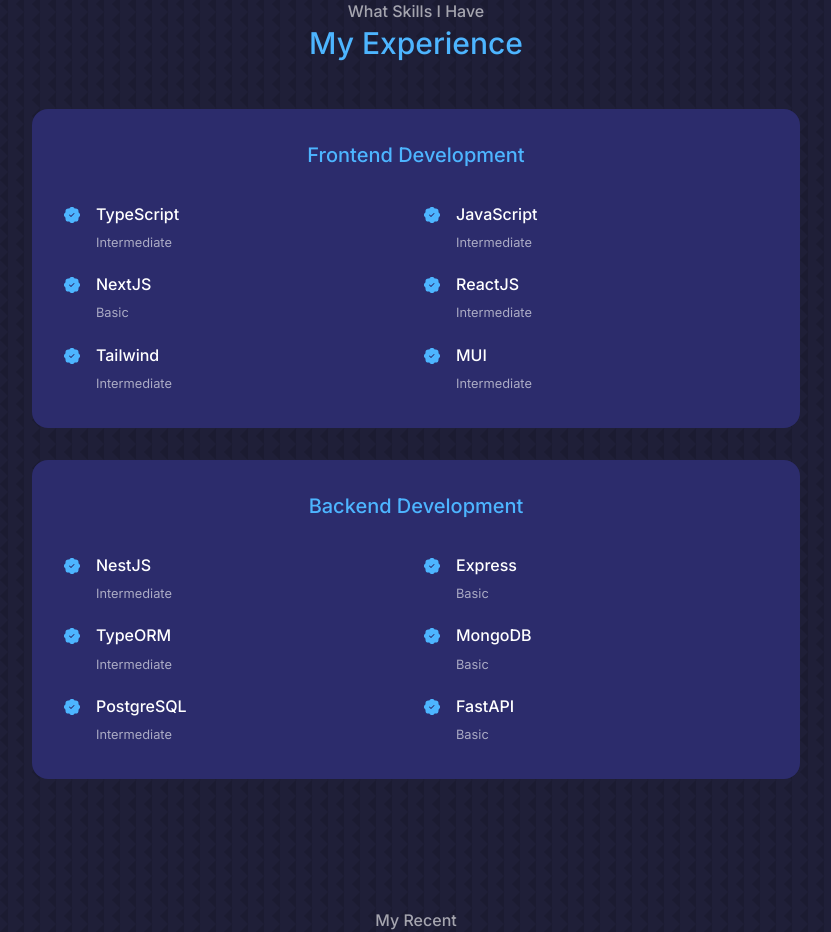
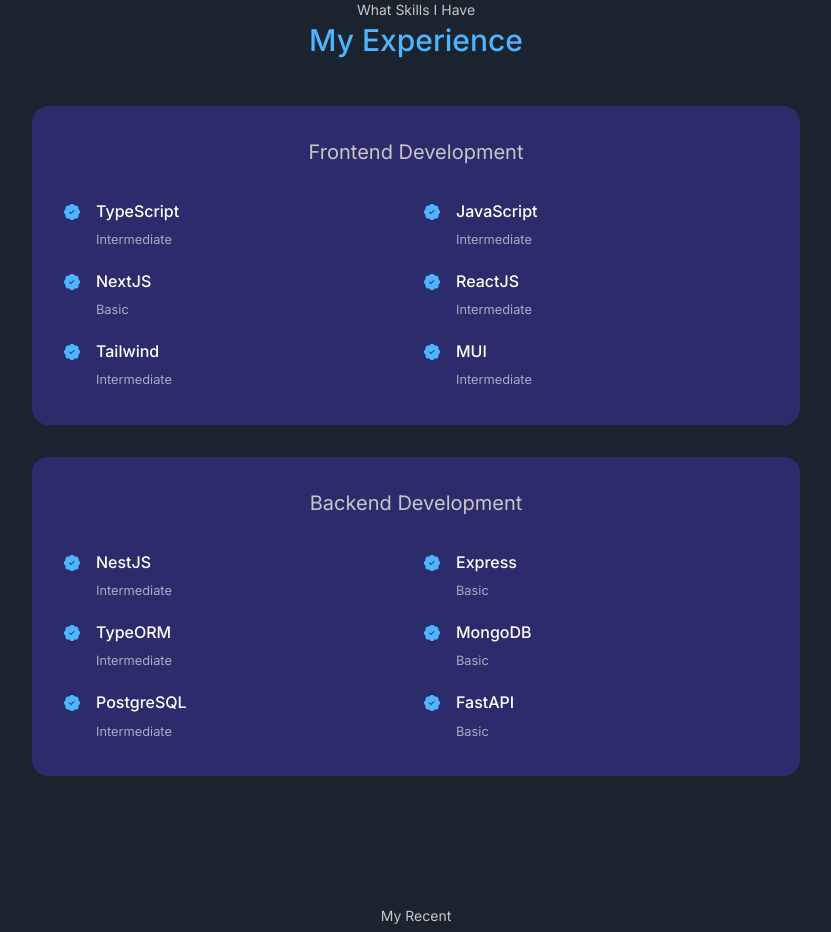
Before and after one commit to Notties/Next13-Portfolio, a Next.js app: page / in a window 1280 px wide. Shown: the part 1700-2632 px from the top of the page, without its empty margins (224-1055 px from the left). Built offline with nearby package versions, Linux system fonts and the light colour scheme.

Commit message:
add motion

```diff
--- a/app/components/experience/Experience.tsx
+++ b/app/components/experience/Experience.tsx
@@ -1,14 +1,31 @@
 "use client";
 
+import {
+  fadeIn,
+  staggerContainer,
+  textContainer,
+  textContainerCustom,
+  textVariant,
+  textVariant2,
+} from "@/app/utils/motion";
+import { motion } from "framer-motion";
 import { BsPatchCheckFill } from "react-icons/bs";
+import { TypingText } from "../CustomTexts";
 
 const Experience = () => {
   return (
     <>
       <section id="experience">
-        <h5>What Skills I Have</h5>
+        <motion.div
+          variants={staggerContainer}
+          initial="hidden"
+          whileInView="show"
+          viewport={{ once: false, amount: 0.25 }}
+          className="text-center"
+        >
+          <TypingText title="What Skills I Have" textStyles="text-center" />
+        </motion.div>
         <h2 className="text-3xl">My Experience</h2>
-
         {/* experience__container */}
         <div
           className="container grid grid-cols-2 gap-[2rem]
@@ -29,13 +46,29 @@
 
                 "
           >
-            <h3 className="text-center mb-[2rem] text-primary text-xl">
-              Frontend Development
-            </h3>
+            <motion.div
+              variants={staggerContainer}
+              initial="hidden"
+              whileInView="show"
+              viewport={{ once: false, amount: 0.25 }}
+              className="text-center mb-[2rem] text-xl"
+            >
+              <TypingText
+                title="Frontend Development"
+                textStyles="text-center text-xl"
+              />
+            </motion.div>
             <div
               className="grid grid-cols-2 gap-y-[2rem]
             max-[1280px]:gap-[1rem]
           "
+            >
+              <>
+                <motion.div
+                  variants={fadeIn("up", "tween", 0.3, 1)}
+                  initial="hidden"
+                  whileInView="show"
+                  viewport={{ once: false, amount: 0.25 }}
                 >
                   <article
                     className="flex gap-[1rem]
@@ -45,9 +78,19 @@
                     <BsPatchCheckFill className="mt-[6px] text-primary" />
                     <div>
                       <h4>TypeScript</h4>
+                      <motion.p variants={textContainerCustom(3)}>
                         <small className="text-light">Intermediate</small>
+                      </motion.p>
                     </div>
                   </article>
+                </motion.div>
+
+                <motion.div
+                  variants={fadeIn("up", "tween", 0.4, 1)}
+                  initial="hidden"
+                  whileInView="show"
+                  viewport={{ once: false, amount: 0.25 }}
+                >
                   <article
                     className="flex gap-[1rem]
               max-[420px]:text-[13px]
@@ -56,9 +99,19 @@
                     <BsPatchCheckFill className="mt-[6px] text-primary" />
                     <div>
                       <h4>JavaScript</h4>
+                      <motion.p variants={textContainerCustom(3)}>
                         <small className="text-light">Intermediate</small>
+                      </motion.p>
                     </div>
                   </article>
+                </motion.div>
+
+                <motion.div
+                  variants={fadeIn("up", "tween", 0.5, 1)}
+                  initial="hidden"
+                  whileInView="show"
+                  viewport={{ once: false, amount: 0.25 }}
+                >
                   <article
                     className="flex gap-[1rem]
               max-[420px]:text-[13px]
@@ -67,9 +120,19 @@
                     <BsPatchCheckFill className="mt-[6px] text-primary" />
                     <div>
                       <h4>NextJS</h4>
+                      <motion.p variants={textContainerCustom(4)}>
                         <small className="text-light">Basic</small>
+                      </motion.p>
                     </div>
                   </article>
+                </motion.div>
+
+                <motion.div
+                  variants={fadeIn("up", "tween", 0.6, 1)}
+                  initial="hidden"
+                  whileInView="show"
+                  viewport={{ once: false, amount: 0.25 }}
+                >
                   <article
                     className="flex gap-[1rem]
               max-[420px]:text-[13px]
@@ -78,9 +141,19 @@
                     <BsPatchCheckFill className="mt-[6px] text-primary" />
                     <div>
                       <h4>ReactJS</h4>
+                      <motion.p variants={textContainerCustom(3)}>
                         <small className="text-light">Intermediate</small>
+                      </motion.p>
                     </div>
                   </article>
+                </motion.div>
+
+                <motion.div
+                  variants={fadeIn("up", "tween", 0.7, 1)}
+                  initial="hidden"
+                  whileInView="show"
+                  viewport={{ once: false, amount: 0.25 }}
+                >
                   <article
                     className="flex gap-[1rem]
               max-[420px]:text-[13px]
@@ -89,9 +162,19 @@
                     <BsPatchCheckFill className="mt-[6px] text-primary" />
                     <div>
                       <h4>Tailwind</h4>
+                      <motion.p variants={textContainerCustom(3)}>
                         <small className="text-light">Intermediate</small>
+                      </motion.p>
                     </div>
                   </article>
+                </motion.div>
+
+                <motion.div
+                  variants={fadeIn("up", "tween", 0.8, 1)}
+                  initial="hidden"
+                  whileInView="show"
+                  viewport={{ once: false, amount: 0.25 }}
+                >
                   <article
                     className="flex gap-[1rem]
               max-[420px]:text-[13px]
@@ -100,12 +183,18 @@
                     <BsPatchCheckFill className="mt-[6px] text-primary" />
                     <div>
                       <h4>MUI</h4>
+
+                      <motion.p variants={textContainerCustom(3)}>
                         <small className="text-light">Intermediate</small>
+                      </motion.p>
                     </div>
                   </article>
+                </motion.div>
+              </>
             </div>
           </div>
           {/* End of frontend */}
+
           <div
             className="bg-bg-variant border-1  border-solid
                 rounded-[1rem] py-[2.4rem] px-[5rem]
@@ -118,13 +207,28 @@
                 max-[1280px]:mx-auto
           "
           >
-            <h3 className="text-center mb-[2rem] text-primary text-xl">
-              Backend Development
-            </h3>
+            <motion.div
+              variants={staggerContainer}
+              initial="hidden"
+              whileInView="show"
+              viewport={{ once: false, amount: 0.25 }}
+              className="text-center mb-[2rem] text-xl"
+            >
+              <TypingText
+                title="Backend Development"
+                textStyles="text-center text-xl"
+              />
+            </motion.div>
             <div
               className="grid grid-cols-2 gap-y-[2rem]
             max-[1280px]:gap-[1rem]
           "
+            >
+              <motion.div
+                variants={fadeIn("up", "tween", 0.3, 1)}
+                initial="hidden"
+                whileInView="show"
+                viewport={{ once: false, amount: 0.25 }}
               >
                 <article
                   className="flex gap-[1rem]
@@ -134,9 +238,19 @@
                   <BsPatchCheckFill className="mt-[6px] text-primary" />
                   <div>
                     <h4>NestJS</h4>
+                    <motion.p variants={textContainerCustom(3)}>
                       <small className="text-light">Intermediate</small>
+                    </motion.p>
                   </div>
                 </article>
+              </motion.div>
+
+              <motion.div
+                variants={fadeIn("up", "tween", 0.4, 1)}
+                initial="hidden"
+                whileInView="show"
+                viewport={{ once: false, amount: 0.25 }}
+              >
                 <article
                   className="flex gap-[1rem]
               max-[420px]:text-[13px]
@@ -145,9 +259,19 @@
                   <BsPatchCheckFill className="mt-[6px] text-primary" />
                   <div>
                     <h4>Express</h4>
+                    <motion.p variants={textContainerCustom(4)}>
                       <small className="text-light">Basic</small>
+                    </motion.p>
                   </div>
                 </article>
+              </motion.div>
+
+              <motion.div
+                variants={fadeIn("up", "tween", 0.5, 1)}
+                initial="hidden"
+                whileInView="show"
+                viewport={{ once: false, amount: 0.25 }}
+              >
                 <article
                   className="flex gap-[1rem]
               max-[420px]:text-[13px]
@@ -156,9 +280,19 @@
                   <BsPatchCheckFill className="mt-[6px] text-primary" />
                   <div>
                     <h4>TypeORM</h4>
+                    <motion.p variants={textContainerCustom(3)}>
                       <small className="text-light">Intermediate</small>
+                    </motion.p>
                   </div>
                 </article>
+              </motion.div>
+
+              <motion.div
+                variants={fadeIn("up", "tween", 0.6, 1)}
+                initial="hidden"
+                whileInView="show"
+                viewport={{ once: false, amount: 0.25 }}
+              >
                 <article
                   className="flex gap-[1rem]
               max-[420px]:text-[13px]
@@ -167,9 +301,19 @@
                   <BsPatchCheckFill className="mt-[6px] text-primary" />
                   <div>
                     <h4>MongoDB</h4>
+                    <motion.p variants={textContainerCustom(4)}>
                       <small className="text-light">Basic</small>
+                    </motion.p>
                   </div>
                 </article>
+              </motion.div>
+
+              <motion.div
+                variants={fadeIn("up", "tween", 0.7, 1)}
+                initial="hidden"
+                whileInView="show"
+                viewport={{ once: false, amount: 0.25 }}
+              >
                 <article
                   className="flex gap-[1rem]
               max-[420px]:text-[13px]
@@ -184,9 +328,19 @@
                     >
                       PostgreSQL
                     </h4>
+                    <motion.p variants={textContainerCustom(3)}>
                       <small className="text-light">Intermediate</small>
+                    </motion.p>
                   </div>
                 </article>
+              </motion.div>
+
+              <motion.div
+                variants={fadeIn("up", "tween", 0.8, 1)}
+                initial="hidden"
+                whileInView="show"
+                viewport={{ once: false, amount: 0.25 }}
+              >
                 <article
                   className="flex gap-[1rem]
               max-[420px]:text-[13px]
@@ -195,9 +349,12 @@
                   <BsPatchCheckFill className="mt-[6px] text-primary" />
                   <div>
                     <h4>FastAPI</h4>
+                    <motion.p variants={textContainerCustom(4)}>
                       <small className="text-light">Basic</small>
+                    </motion.p>
                   </div>
                 </article>
+              </motion.div>
             </div>
           </div>
         </div>
--- a/app/components/header/Header.tsx
+++ b/app/components/header/Header.tsx
@@ -8,15 +8,17 @@
 import { motion } from "framer-motion";
 const Header = () => {
   return (
+    <>
     <header
       className="h-[100vh] pt-28 overflow-hidden
       max-[1024px]:h-[68vh] max-[600px]:h-[100vh]
     "
     >
+
       <div
         className="
         container text-center items-center h-[100%] relative
-      "
+        "
       >
         <motion.div
           variants={staggerContainer}
@@ -63,6 +65,7 @@
         </motion.div>
       </div>
     </header>
+    </>
   );
 };
 
--- a/app/components/portfolio/Portfolio.tsx
+++ b/app/components/portfolio/Portfolio.tsx
@@ -1,7 +1,10 @@
 "use client";
 
 import Image from "next/image";
-import data from "../../utils/PortfolioData.json";
+import data from "../../constants/PortfolioData.json";
+import { motion } from "framer-motion";
+import { fadeIn, staggerContainer } from "@/app/utils/motion";
+import { TypingText } from "../CustomTexts";
 
 interface MyData {
   id: number;
@@ -18,7 +21,15 @@
   return (
     <>
       <section id="portfolio">
-        <h5>My Recent</h5>
+        <motion.div
+          variants={staggerContainer}
+          initial="hidden"
+          whileInView="show"
+          viewport={{ once: false, amount: 0.25 }}
+          className="text-center"
+        >
+          <TypingText title="My Recent" textStyles="text-center" />
+        </motion.div>
         <h2 className="text-3xl">Portfolio</h2>
 
         {/* portfolio__container */}
@@ -36,6 +47,13 @@
         >
           {jsonData.map(({ id, image, title, github, demo, view }: MyData) => {
             return (
+              <motion.div
+                variants={staggerContainer}
+                initial="hidden"
+                whileInView="show"
+                viewport={{ once: true, amount: 0.25 }}
+              >
+                <motion.div variants={fadeIn("down", "spring", id * 0.5, 0.75)}>
                   <article
                     className="bg-bg-variant border-1  border-solid rounded-[1rem] p-[2rem] text-center
                 hover:bg-opacity-10 backdrop-blur-sm hover:bg-gradient-to-b from-primary-variant transition
@@ -74,26 +92,32 @@
                     <h3 className="my-[1.2rem] text-center">{title}</h3>
                     <div className="flex gap-[1rem] mb-[0.5rem] justify-center">
                       {github ? (
-                    <a
-                      href={github}
-                      className="btn "
-                      target="_blank"
-                    >
+                        <a href={github} className="btn " target="_blank">
                           Github
                         </a>
                       ) : null}
                       {view ? (
-                    <a href={view} className="btn btn-primary" target="_blank">
+                        <a
+                          href={view}
+                          className="btn btn-primary"
+                          target="_blank"
+                        >
                           View
                         </a>
                       ) : null}
                       {demo ? (
-                    <a href={demo} className="btn btn-primary" target="_blank">
+                        <a
+                          href={demo}
+                          className="btn btn-primary"
+                          target="_blank"
+                        >
                           Live Site
                         </a>
                       ) : null}
                     </div>
                   </article>
+                </motion.div>
+              </motion.div>
             );
           })}
         </div>
--- a/app/globals.css
+++ b/app/globals.css
@@ -37,10 +37,10 @@
 }
 
 body {
-    background: var(--color-bg);
+    /* background: var(--color-bg); */
     color: var(--color-white);
     line-height: 1.7;
-    background-image: url(/assets/bg-texture.png);
+    /* background-image: url(/assets/bg-texture.png); */
 }
 
 /* =============== General Styles =============== */
@@ -49,7 +49,48 @@
     margin: 0 auto;
 }
 
-h1, h2, h3, h4, h5 {
+.gradient-01 {
+    position: absolute;
+    background-image: linear-gradient(270deg,
+            hsl(295deg 76% 51%) 0%,
+            hsl(284deg 70% 73%) 26%,
+            hsl(257deg 70% 86%) 39%,
+            hsl(202deg 92% 90%) 50%,
+            hsl(215deg 77% 81%) 61%,
+            hsl(221deg 73% 70%) 74%,
+            hsl(220deg 76% 51%) 100%);
+    filter: blur(125px);
+}
+
+.gradient-03 {
+    position: absolute;
+    width: 404px;
+    height: 800px;
+    left: 20%;
+    top: 5%;
+
+    background: rgba(149, 66, 232, 0.35);
+    filter: blur(175px);
+    transform: rotate(-114.2deg);
+}
+
+.gradient-04 {
+    position: absolute;
+    width: 304px;
+    height: 100vh;
+    left: 30%;
+    top: 10%;
+
+    background: rgba(45, 72, 152, 0.75);
+    filter: blur(200px);
+    transform: rotate(-53.13deg);
+}
+
+h1,
+h2,
+h3,
+h4,
+h5 {
     font-weight: 500;
 }
 
@@ -61,12 +102,13 @@
     margin-top: 8rem;
 }
 
-section > h2, section > h5 {
+section>h2,
+section>h5 {
     text-align: center;
     color: var(--color-light);
 }
 
-section > h2 {
+section>h2 {
     color: var(--color-primary);
     margin-bottom: 3rem;
 }
@@ -123,7 +165,7 @@
         width: var(--container-width-sm);
     }
 
-    section > h2 {
+    section>h2 {
         margin-bottom: 2rem;
     }
 }
--- a/app/page.tsx
+++ b/app/page.tsx
@@ -1,5 +1,3 @@
-
-
 import About from "./components/about/About";
 import Contact from "./components/contact/Contact";
 import Experience from "./components/experience/Experience";
@@ -11,13 +9,21 @@
 export default function Home() {
   return (
     <>
+      <div className="bg-primary-black overflow-hidden">
+        <div className="relative">
           <Header />
+        </div>
         <Nav />
+        <div className="relative">
           <About />
           <Experience />
+        </div>
+        <div className="relative">
           <Portfolio />
           <Contact />
+        </div>
         <Footer />
+      </div>
     </>
   );
 }
--- a/app/utils/motion.ts
+++ b/app/utils/motion.ts
@@ -76,6 +76,16 @@
     transition: { staggerChildren: 0.1, delayChildren: i * 0.1 },
   }),
 };
+
+export const textContainerCustom = (duration: any) => ({
+  hidden: {
+    opacity: 0,
+  },
+  show: (i = 1) => ({
+    opacity: 1,
+    transition: { delay: duration, staggerChildren: 0.1, delayChildren: i * 0.1 },
+  }),
+});
 
 export const textVariant2 = {
   hidden: {
--- a/tailwind.config.js
+++ b/tailwind.config.js
@@ -22,6 +22,8 @@
       'light': 'rgba(255, 255, 255, 0.6)',
       'black': 'rgba(0, 0, 0, 0.3)',
       'black-variant': 'rgba(0, 0, 0, 0.2)',
+      'primary-black': '#1A232E',
+      'secondary-white': '#c7c7c7',
     },
   },
 
```
Also changed, not shown: app/components/about/About.tsx (+34 -13 lines), app/constants/PortfolioData.json (renamed from app/utils/PortfolioData.json). Lines whose indentation alone changed are shown as unchanged.
